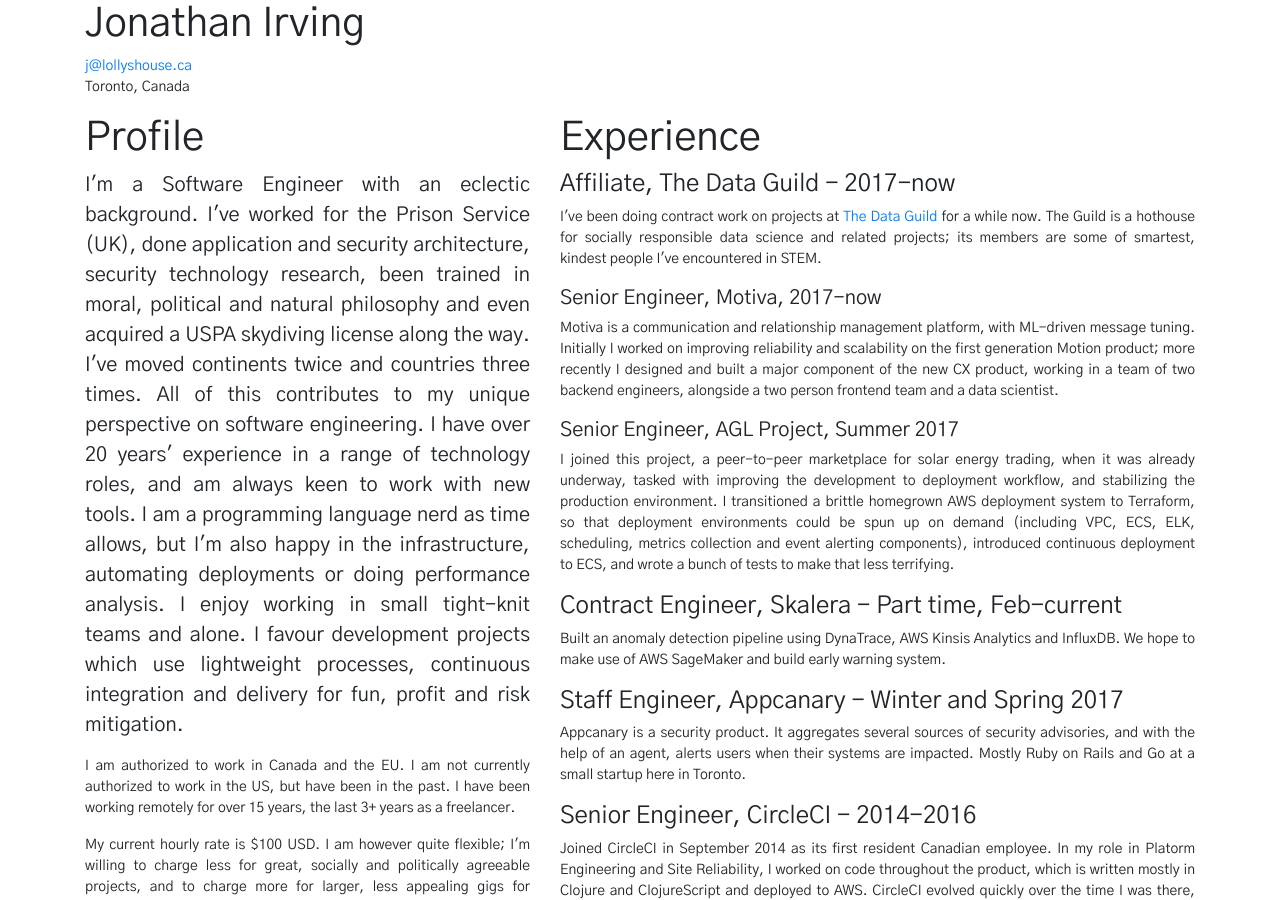
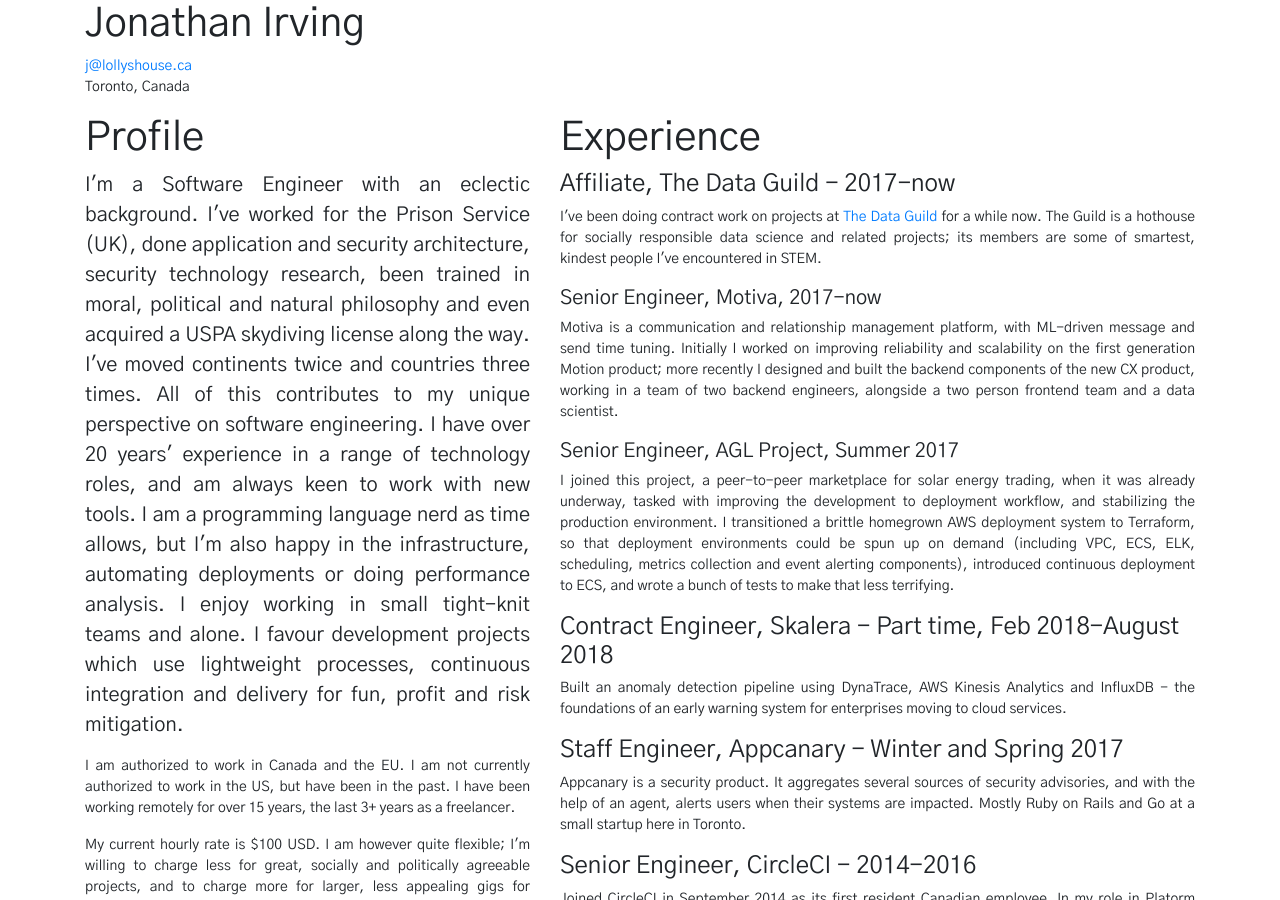
Before and after one commit to j0ni/j0ni.github.io, a Jekyll site: the page built from resume.html, in a window 1280 px wide and 900 px high. Built offline with Jekyll 4.4.1, drawn with Linux system fonts in a browser that asks for light colours.

Commit message:
Typos and corrections

```diff
--- a/resume.html
+++ b/resume.html
@@ -142,11 +142,11 @@
 
           <p>
             Motiva is a communication and relationship management platform, with
-            ML-driven message tuning. Initially I worked on improving
-            reliability and scalability on the first generation Motion product;
-            more recently I designed and built a major component of the new CX
-            product, working in a team of two backend engineers, alongside a two
-            person frontend team and a data scientist.
+            ML-driven message and send time tuning. Initially I worked on
+            improving reliability and scalability on the first generation Motion
+            product; more recently I designed and built the backend components
+            of the new CX product, working in a team of two backend engineers,
+            alongside a two person frontend team and a data scientist.
           </p>
         </section>
 
@@ -168,12 +168,12 @@
       </section>
 
       <section>
-        <h4>Contract Engineer, Skalera - Part time, Feb-current</h4>
+        <h4>Contract Engineer, Skalera - Part time, Feb 2018-August 2018</h4>
 
         <p>
-          Built an anomaly detection pipeline using DynaTrace, AWS Kinsis
-          Analytics and InfluxDB. We hope to make use of AWS SageMaker and build
-          early warning system.
+          Built an anomaly detection pipeline using DynaTrace, AWS Kinesis
+          Analytics and InfluxDB - the foundations of an early warning system for
+          enterprises moving to cloud services.
         </p>
       </section>
 
```
